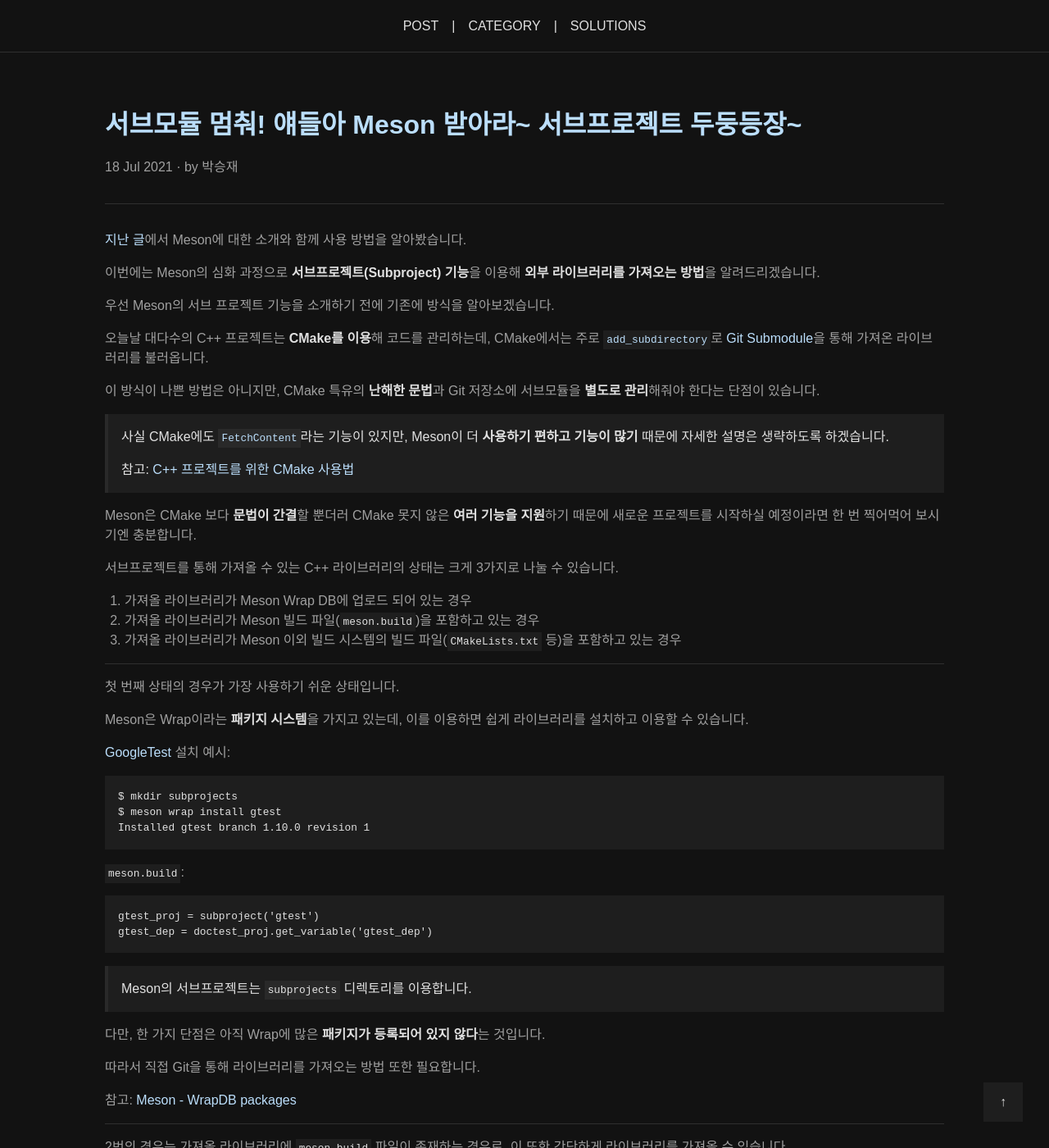
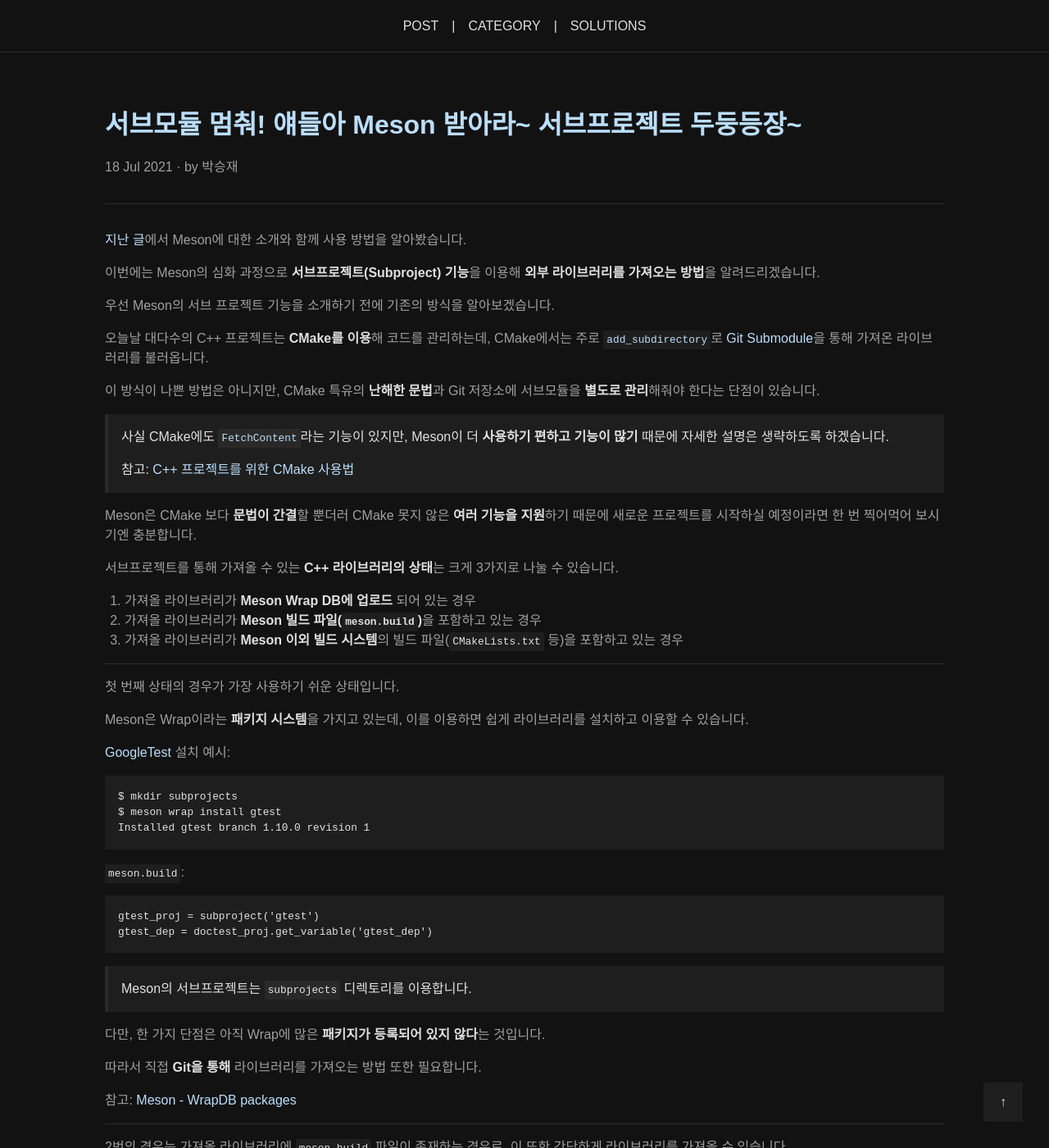
Before and after one commit to int-i/int-i.github.io, a Jekyll site: the page built from _posts/2021-07-18-cpp-meson-subprojects.md, in a window 1280 px wide and 1400 px high. Shown: the whole window at 82% size. Built offline with Jekyll 4.4.1, drawn with Linux system fonts in a browser that asks for light colours; some web fonts are replaced; a script that is not in the unit is left out; comment, search, counter and statistics services are not loaded; some of the changed text lies outside the part shown.

Commit message:
Update post

```diff
--- a/_posts/2021-07-18-cpp-meson-subprojects.md
+++ b/_posts/2021-07-18-cpp-meson-subprojects.md
@@ -10,7 +10,7 @@ tags: [c, cpp, cmake, meson, subprojects, gcc, git, submodule, subtree]
 
 이번에는 Meson의 심화 과정으로 **서브프로젝트(Subproject) 기능**을 이용해 **외부 라이브러리를 가져오는 방법**을 알려드리겠습니다.
 
-우선 Meson의 서브 프로젝트 기능을 소개하기 전에 기존에 방식을 알아보겠습니다.
+우선 Meson의 서브 프로젝트 기능을 소개하기 전에 기존의 방식을 알아보겠습니다.
 
 오늘날 대다수의 C++ 프로젝트는 **CMake를 이용**해 코드를 관리하는데, CMake에서는 주로 [`add_subdirectory`](https://cmake.org/cmake/help/latest/command/add_subdirectory.html)로 [Git Submodule](https://git-scm.com/book/ko/v2/Git-%EB%8F%84%EA%B5%AC-%EC%84%9C%EB%B8%8C%EB%AA%A8%EB%93%88)을 통해 가져온 라이브러리를 불러옵니다.
 
@@ -22,11 +22,11 @@ tags: [c, cpp, cmake, meson, subprojects, gcc, git, submodule, subtree]
 
 Meson은 CMake 보다 **문법이 간결**할 뿐더러 CMake 못지 않은 **여러 기능을 지원**하기 때문에 새로운 프로젝트를 시작하실 예정이라면 한 번 찍어먹어 보시기엔 충분합니다.
 
-서브프로젝트를 통해 가져올 수 있는 C++ 라이브러리의 상태는 크게 3가지로 나눌 수 있습니다.
+서브프로젝트를 통해 가져올 수 있는 **C++ 라이브러리의 상태**는 크게 3가지로 나눌 수 있습니다.
 
-1. 가져올 라이브러리가 Meson Wrap DB에 업로드 되어 있는 경우
-2. 가져올 라이브러리가 Meson 빌드 파일(`meson.build`)을 포함하고 있는 경우
-3. 가져올 라이브러리가 Meson 이외 빌드 시스템의 빌드 파일(`CMakeLists.txt` 등)을 포함하고 있는 경우
+1. 가져올 라이브러리가 **Meson Wrap DB에 업로드** 되어 있는 경우
+2. 가져올 라이브러리가 **Meson 빌드 파일(`meson.build`)**을 포함하고 있는 경우
+3. 가져올 라이브러리가 **Meson 이외 빌드 시스템**의 빌드 파일(`CMakeLists.txt` 등)을 포함하고 있는 경우
 
 ---
 
@@ -53,7 +53,7 @@ gtest_dep = doctest_proj.get_variable('gtest_dep')
 
 다만, 한 가지 단점은 아직 Wrap에 많은 **패키지가 등록되어 있지 않다**는 것입니다.
 
-따라서 직접 Git을 통해 라이브러리를 가져오는 방법 또한 필요합니다.
+따라서 직접 **Git을 통해** 라이브러리를 가져오는 방법 또한 필요합니다.
 
 참고: [Meson - WrapDB packages](https://mesonbuild.com/Wrapdb-projects.html)
 
@@ -81,7 +81,7 @@ doctest_dep = doctest_proj.get_variable('doctest_dep')
 
 참고: [Meson - Wrap dependency system manual](https://mesonbuild.com/Wrap-dependency-system-manual.html)
 
-만약 라이브러가 Git을 이용하고 있지 않다면, `[wrap-file]`을 이용하면 됩니다.
+만약 라이브러가 **Git을 이용하고 있지 않다**면, `[wrap-file]`을 이용하면 됩니다.
 
 1번과의 차이점은 **직접 `.wrap` 파일을 작성**해야 한다는 것입니다.
 
```
